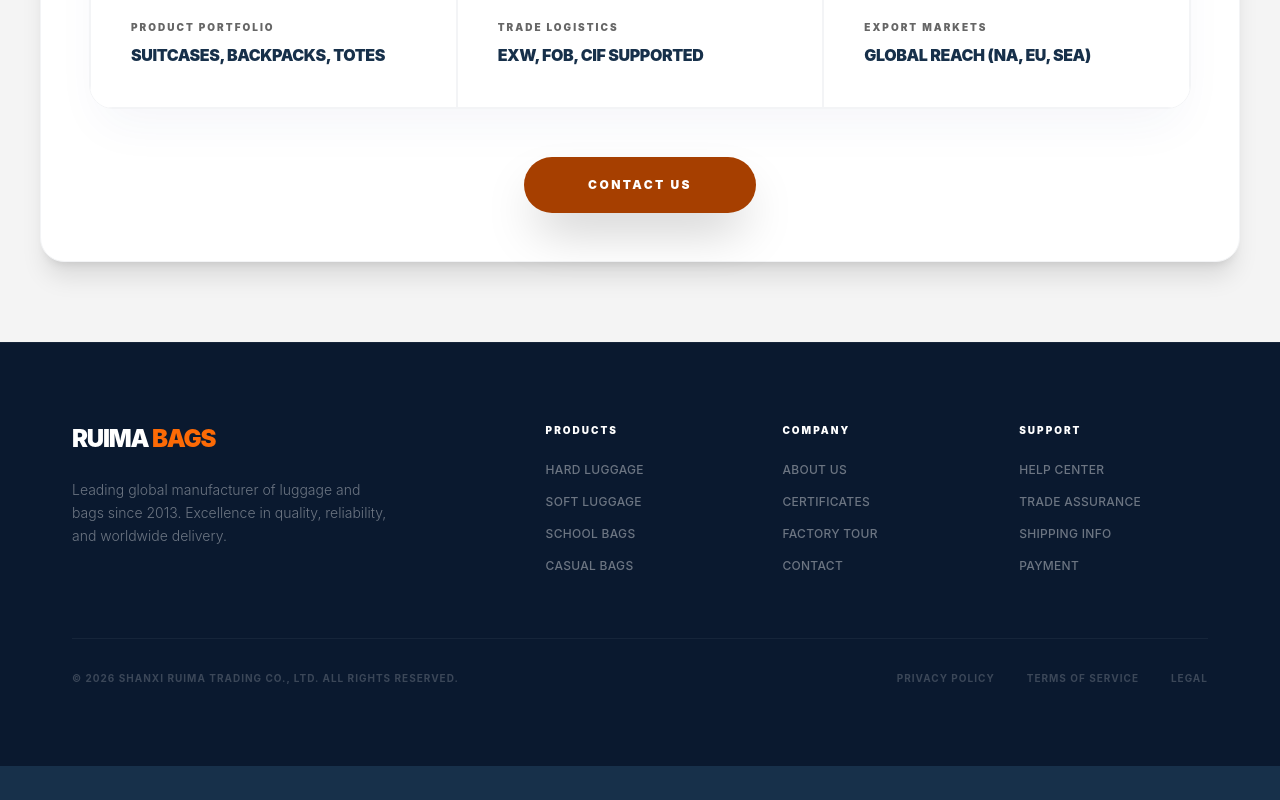
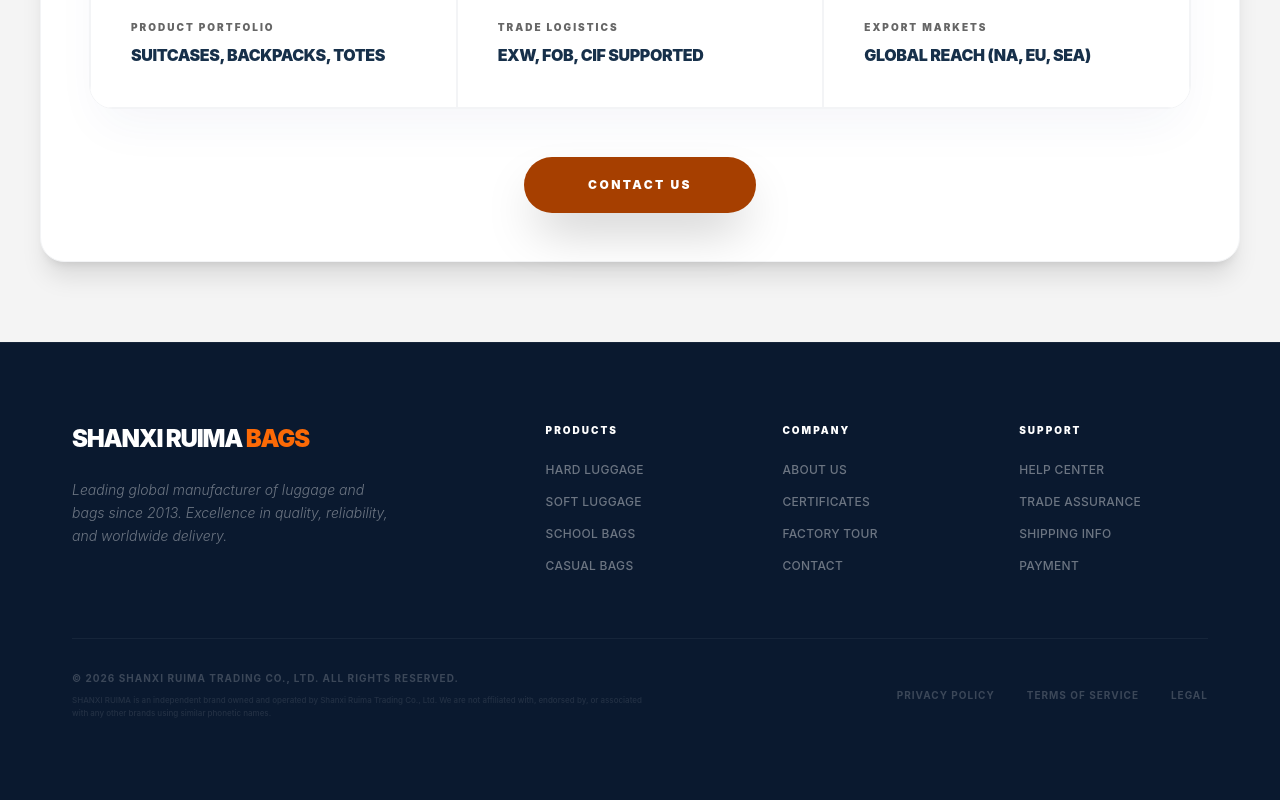
Before and after one commit to zhao752222897/ruima-bags, a React (Vite) app: page / in a window 1280 px wide. Shown: the part 8556-9356 px from the top of the page. Before the commit the page ends 9322 px from the top, so only its background shows below. Built offline with nearby package versions, Linux system fonts and the light colour scheme.

Commit message:
Compliance Update: Implemented Option B (SHANXI RUIMA) and added legal brand disclaimer to footer

```diff
--- a/src/components/Header.jsx
+++ b/src/components/Header.jsx
@@ -8,7 +8,7 @@ export const StoreHeader = () => (
       <img
         src="https://sc02.alicdn.com/kf/H249babd85e0341a7b2be8ab4ccded49eO.jpg"
         className="w-full h-full object-cover object-center"
-        alt="Ruima Bags Correct Banner"
+        alt="Shanxi Ruima Bags Banner"
       />
 
       {/* Top Identity Bar (Floating on top) */}
--- a/src/components/WhyChooseUs.jsx
+++ b/src/components/WhyChooseUs.jsx
@@ -119,8 +119,8 @@ export const Footer = () => (
     <div className="w-[1200px] mx-auto px-8">
       <div className="grid grid-cols-2 md:grid-cols-5 gap-12 mb-16">
         <div className="col-span-2">
-           <h4 className="text-white text-2xl font-black tracking-tighter mb-6">RUIMA <span className="text-[var(--primary-bright)]">BAGS</span></h4>
-           <p className="text-white/40 text-sm leading-relaxed max-w-xs font-light">Leading global manufacturer of luggage and bags since 2013. Excellence in quality, reliability, and worldwide delivery.</p>
+           <h4 className="text-white text-2xl font-black tracking-tighter mb-6">SHANXI RUIMA <span className="text-[var(--primary-bright)]">BAGS</span></h4>
+           <p className="text-white/40 text-sm leading-relaxed max-w-xs font-light italic">Leading global manufacturer of luggage and bags since 2013. Excellence in quality, reliability, and worldwide delivery.</p>
         </div>
         {[
           { title: "Products", links: ["Hard Luggage", "Soft Luggage", "School Bags", "Casual Bags"] },
@@ -138,7 +138,13 @@ export const Footer = () => (
         ))}
       </div>
       <div className="pt-8 border-t border-white/5 flex flex-col md:flex-row justify-between items-center gap-6 text-center md:text-left">
-        <p className="text-white/20 text-[10px] font-bold uppercase tracking-widest">&copy; 2026 Shanxi Ruima Trading Co., Ltd. All Rights Reserved.</p>
+        <div className="flex flex-col gap-2">
+          <p className="text-white/20 text-[10px] font-bold uppercase tracking-widest">&copy; 2026 Shanxi Ruima Trading Co., Ltd. All Rights Reserved.</p>
+          <p className="text-white/10 text-[8px] font-medium leading-relaxed max-w-xl">
+            SHANXI RUIMA is an independent brand owned and operated by Shanxi Ruima Trading Co., Ltd.
+            We are not affiliated with, endorsed by, or associated with any other brands using similar phonetic names.
+          </p>
+        </div>
         <div className="flex gap-8">
           {["Privacy Policy", "Terms of Service", "Legal"].map(t => (
             <span key={t} className="text-white/20 text-[10px] font-bold uppercase tracking-widest hover:text-white cursor-pointer transition-colors">{t}</span>
```
Also changed, not shown: 1 other file (tests, documents, lock files or other folders).
